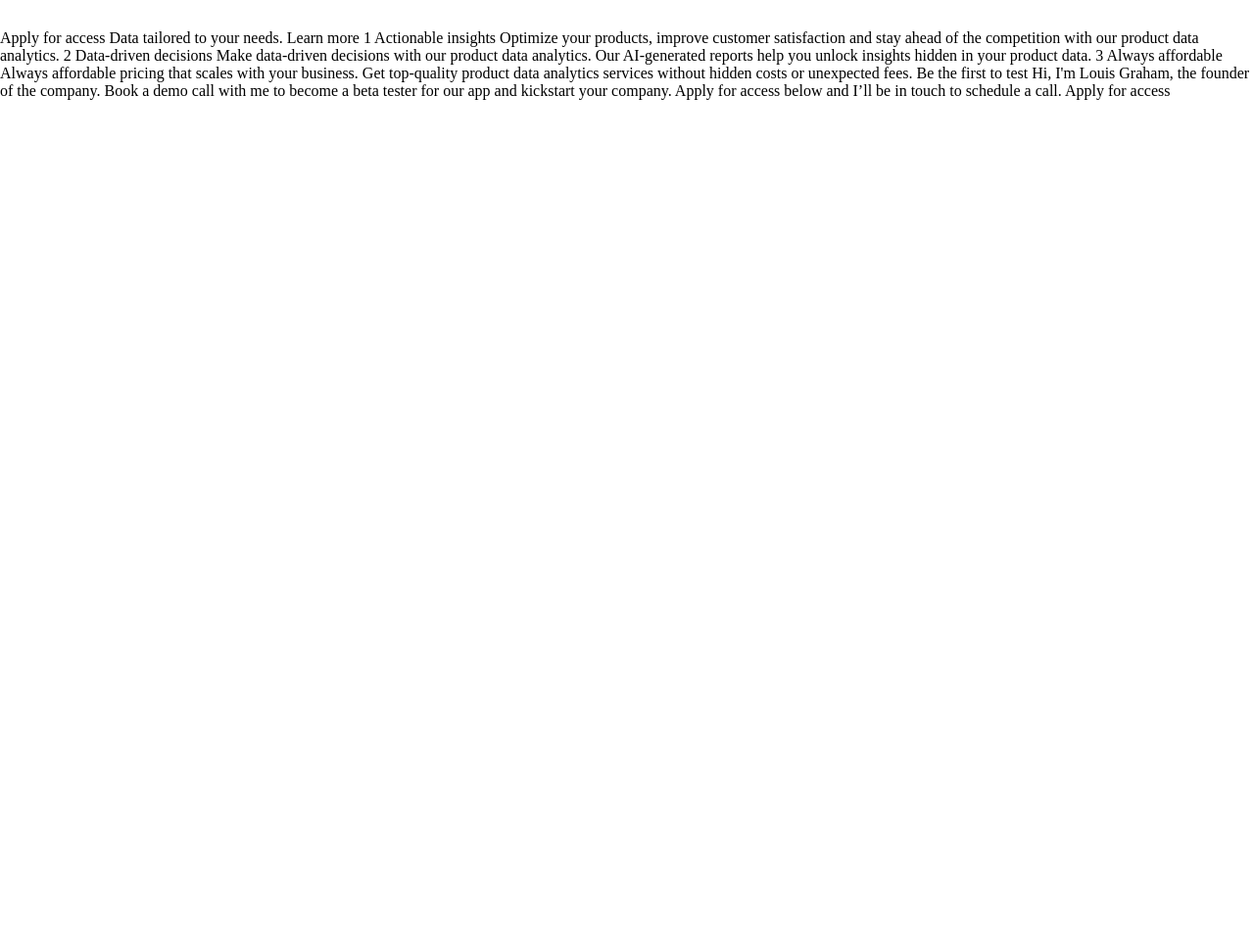
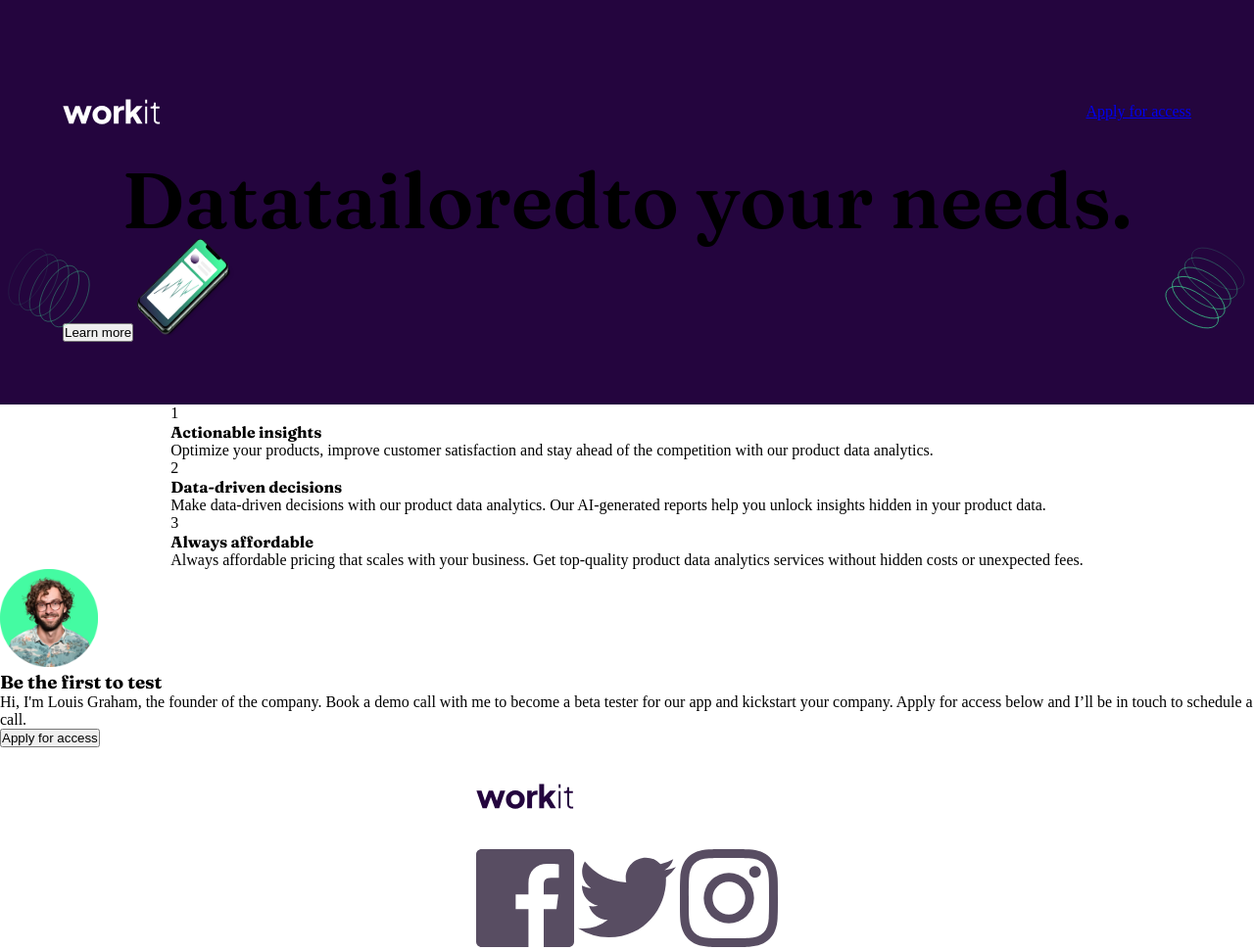
Before and after one commit to Romeo899/workit_landing_page, a plain HTML site: page index.html in a window 1280 px wide. Shown: the whole page at 98% size. Before the commit the page ends 800 px from the top, so only its background shows below. Drawn offline with Linux system fonts and the light colour scheme.

Commit message:
Finished HTML & working on Hero Section

```diff
--- a/index.html
+++ b/index.html
@@ -14,46 +14,84 @@
   <main class="pageContainer">
     <section class="heroContainer">
 
-      <nav>
+      <nav class="navContainer">
         <img src="./images/logo-light.svg" alt="Workit Logo" class="navLogo">
+
+        <a href="#" class="link">Apply for access</a>
       </nav>
 
+      <h1 class="title" id="mainTitle">Data <span>tailored</span> to your needs.</h1>
+
+      <button>Learn more</button>
+
+      <img src="./images/bg-pattern-1.svg" alt="green coil shape" id="bgPattern1">
+      <img src="./images/bg-pattern-2.svg" alt="green coil shape" id="bgPattern2">
+      <img src="./images/image-hero.webp" alt="picture of a 2d phone" id="phoneImg">
+
     </section>
-  </main>
-  Apply for access
 
-  Data tailored to your needs.
+    <!-- Feature Wrapper -->
+    <section class="featuresContainer">
+      <!-- Feautre 1 Template -->
+      <div class="feature">
+        <div class="featureNumber">
+          1
+        </div>
+        <h4 class="title">Actionable insights</h4>
+        <p>Optimize your products, improve customer satisfaction and stay ahead of the competition with our product data analytics.</p>
+      </div>
 
-  Learn more
+      <!-- Feature 2 Template -->
+      <div class="feature">
+        <div class="featureNumber">
+          2
+        </div>
+        <h4 class="title">Data-driven decisions</h4>
+        <p>Make data-driven decisions with our product data analytics. Our AI-generated reports help you unlock insights hidden in your product data.</p>
+      </div>
 
-  1
+      <!-- Feature 3 Template -->
+      <div class="feature">
+        <div class="featureNumber">
+          3
+        </div>
+        <h4 class="title">Always affordable</h4>
+        <p>Always affordable pricing that scales with your business. Get top-quality product data analytics services without hidden costs or unexpected fees.</p>
+      </div>
+    </section>
 
-  Actionable insights
+    <!-- Call to action section -->
 
-  Optimize your products, improve customer satisfaction and stay ahead of the competition
-  with our product data analytics.
+    <section class="ctaContainer">
+      <img src="./images/image-founder.webp" alt="Image of the founder" class="founderImg">
 
-  2
-
-  Data-driven decisions
-
-  Make data-driven decisions with our product data analytics. Our AI-generated reports help
-  you unlock insights hidden in your product data.
-
-  3
-
-  Always affordable
-
-  Always affordable pricing that scales with your business. Get top-quality product data
-  analytics services without hidden costs or unexpected fees.
-
-  Be the first to test
-
-  Hi, I'm Louis Graham, the founder of the company. Book a demo call with me to become a
+      <div class="ctaContent">
+        <h3 class="title">Be the first to test</h3>
+        <p>
+          Hi, I'm Louis Graham, the founder of the company. Book a demo call with me to become a
   beta tester for our app and kickstart your company. Apply for access below and I’ll be
   in touch to schedule a call.
 
-  Apply for access
+        </p>
+
+        <button>Apply for access</button>
+      </div>
+    </section>
+    <!-- About Container -->
+    <section class="aboutContainer">
+      <img src="./images/logo-dark.svg" alt="Workit Logo" class="aboutLogo">
+
+      <ul>
+        <img src="./images/icon-facebook.svg" alt="facebook Logo" class="facebookLogo">
+        <img src="./images/icon-twitter.svg" alt="twitter Logo" class="twitterLogo">
+        <img src="./images/icon-instagram.svg" alt="instagram Logo" class="instagramLogo">
+      </ul>
+    </section>
+
+  </main>
+
+
+
 
 </body>
 </html>
--- a/styles.css
+++ b/styles.css
@@ -16,12 +16,12 @@
   --font-fraunces: 'Fraunces', serif;
   --font-manrope: 'Manrope', sans-serif;
 
-  /* Typography - Presets (one line each) */
-  --text-preset-1: 30px/100% 600 'Fraunces';
-  --text-preset-2: 56px/120% 600 'Fraunces';
-  --text-preset-3: 32px/120% 600 'Fraunces';
-  --text-preset-4: 18px/180% 400 'Manrope';
-  --text-preset-5: 18px/150% 700 'Manrope';
+  /* Typography - Presets */
+  --text-preset-1: 600 80px/100% 'Fraunces';
+  --text-preset-2: 600 56px/120% 'Fraunces';
+  --text-preset-3: 600 32px/120% 'Fraunces';
+  --text-preset-4: 400 18px/180% 'Manrope';
+  --text-preset-5: 700 18px/150% 'Manrope';
 
   /* Spacing Scale */
   --space-3700: 296px;
@@ -42,3 +42,75 @@
   --space-150: 12px;
   --space-100: 8px;
 }
+
+/* Page Styles */
+
+body, .pageContainer  {
+    display: flex;
+    justify-content: center;
+    flex-direction: column;
+    align-items: center;
+}
+
+body {
+    min-width: 100vw;
+
+}
+
+.pageContainer {
+    margin: 0 auto;
+}
+
+
+/* Img styles */
+
+img {
+    width: 100px;
+    height: 100px;
+}
+
+/* font styles */
+
+.title {
+    font-family: var(--font-fraunces);
+}
+
+/* hero styles */
+
+.heroContainer {
+    min-width: 100vw;
+    position: relative;
+    padding: var(--space-800);
+
+    background-color: var(--color-purple-900);
+}
+
+.navContainer {
+    display: flex;
+    align-items: center;
+    justify-content: space-between;
+}
+
+#mainTitle {
+    font: var(--text-preset-1);
+
+    text-wrap: balance;
+    display: flex;
+    justify-content: center;
+
+}
+
+
+/* styling coils */
+
+#bgPattern1 {
+    position: absolute;
+    top: 50;
+    left: 0;
+}
+
+#bgPattern2 {
+    position: absolute;
+    top: 50;
+    right: 0;
+}
```
